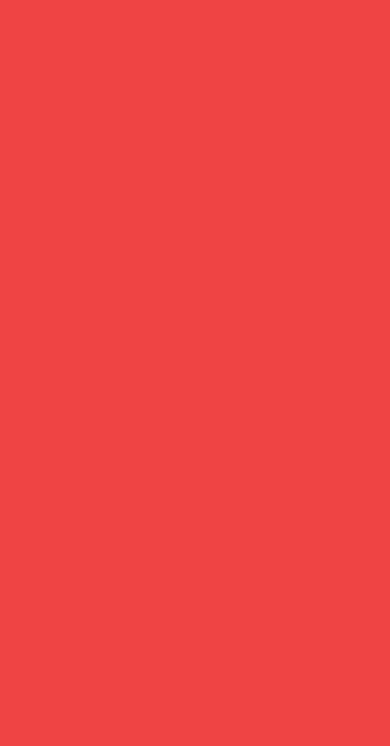
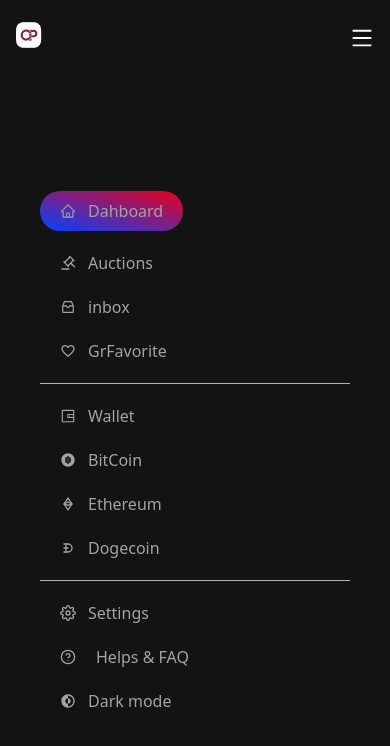
Before and after one commit to aimdexter/nft_landing, a Next.js app: page / in a window 390 px wide. Shown: the top 746 px of the page. Built offline with nearby package versions, Linux system fonts and the light colour scheme.

Commit message:
feat: mobile moenu added

```diff
--- /dev/null
+++ b/components/NavbarMobile.jsx
@@ -0,0 +1,121 @@
+import Image from 'next/image';
+import { useState } from 'react';
+import { IconContext } from 'react-icons';
+import {
+  AiOutlineClose,
+  AiOutlineHome,
+  AiOutlineInbox,
+  AiOutlineMenu,
+  AiOutlineWallet,
+} from 'react-icons/ai';
+import { CgDarkMode } from 'react-icons/cg';
+import { FiHelpCircle, FiSettings } from 'react-icons/fi';
+import { MdFavoriteBorder } from 'react-icons/md';
+import { RiAuctionLine, RiBitCoinFill } from 'react-icons/ri';
+import { TbCurrencyDogecoin, TbCurrencyEthereum } from 'react-icons/tb';
+
+const NavbarMobile = () => {
+  const [showNav, setShowNav] = useState(false);
+
+  return (
+    <>
+      <nav className="sticky top-0 z-50 lg:hidden flex items-center justify-between py-5 px-4 transition duration-500">
+        <div className="w-1/12 z-50">
+          <Image src="/images/logo.png" alt="Nft logo" width="53px" height="53px" />
+        </div>
+        <div
+          onClick={() => setShowNav(!showNav)}
+          className={`${showNav ? 'left-0 z-10' : 'transition-left -left-full'}
+        fixed top-0 left-0 flex h-[-webkit-fill-available] flex-col items-center justify-center gap-5 mt-20 bg-bg1 w-full text-menu
+        duration-500 px-10`}
+        >
+          <div className="border-b-[1px] w-full items-start flex flex-col gap-5 h-fit border-line pb-5">
+            <div className="flex px-5 py-2 rounded-full items-center gap-3 bg-gradient-to-bl from-[#EB001B] to-[#0042FF]">
+              <AiOutlineHome />
+              <div href="/#home" className="">
+                Dahboard
+              </div>
+            </div>
+            <div className="flex w-40 px-5 items-center gap-3">
+              <RiAuctionLine />
+              <div href="/#home" className="">
+                Auctions
+              </div>
+            </div>
+            <div className="flex w-40 px-5 items-center gap-3">
+              <AiOutlineInbox />
+              <div href="/#home" className="">
+                inbox
+              </div>
+            </div>
+            <div className="flex w-40 px-5 items-center gap-3">
+              <MdFavoriteBorder />
+              <div href="/#home" className="">
+                GrFavorite
+              </div>
+            </div>
+          </div>
+          <div className="border-b-[1px] w-full items-start h-fit flex flex-col gap-5 border-line pb-5">
+            <div className="flex w-40 px-5 items-center gap-3">
+              <AiOutlineWallet />
+              <div href="/#home" className="">
+                Wallet
+              </div>
+            </div>
+            <div className="flex w-40 px-5 items-center gap-3">
+              <RiBitCoinFill />
+              <div href="/#home" className="">
+                BitCoin
+              </div>
+            </div>
+            <div className="flex w-40 px-5 items-center gap-3">
+              <TbCurrencyEthereum />
+              <div href="/#home" className="">
+                Ethereum
+              </div>
+            </div>
+            <div className="flex w-40 px-5 items-center gap-3">
+              <TbCurrencyDogecoin />
+              <div href="/#home" className="">
+                Dogecoin
+              </div>
+            </div>
+          </div>
+          <div className=" w-full items-start h-fit flex flex-col gap-5 pb-5">
+            <div className="flex w-40 px-5 items-center gap-3">
+              <FiSettings />
+              <div href="/#home" className="">
+                Settings
+              </div>
+            </div>
+            <div className="flex pl-5 items-center gap-5">
+              <FiHelpCircle />
+              <div href="/#home" className="">
+                Helps & FAQ
+              </div>
+            </div>
+            <div className="flex px-5 items-center gap-3">
+              <CgDarkMode />
+              <div href="/#home" className="">
+                Dark mode
+              </div>
+            </div>
+          </div>
+        </div>
+        <button className="z-10">
+          {showNav ? (
+            <IconContext.Provider value={{ className: 'text-2xl text-white' }}>
+              <AiOutlineClose onClick={() => setShowNav(!showNav)} />
+            </IconContext.Provider>
+          ) : (
+            <IconContext.Provider value={{ className: 'text-2xl text-white' }}>
+              <AiOutlineMenu onClick={() => setShowNav(!showNav)} />
+            </IconContext.Provider>
+          )}
+        </button>
+      </nav>
+    </>
+  );
+};
+
+export default NavbarMobile;
--- a/package.json
+++ b/package.json
@@ -16,6 +16,7 @@
     "prettier": "^2.7.1",
     "react": "18.2.0",
     "react-dom": "18.2.0",
+    "react-icons": "^4.4.0",
     "util": "^0.12.4"
   },
   "devDependencies": {
--- a/pages/index.js
+++ b/pages/index.js
@@ -1,17 +1,17 @@
 import Head from 'next/head';
+import NavbarMobile from '../components/NavbarMobile';
 
 export default function Home() {
   return (
-    <div className="">
+    <div className="bg-bg1 h-screen w-screen">
       <Head>
         <title>NFT Landing page</title>
         <meta name="description" content="NFT Landing page" />
         <link rel="icon" href="/favicon.ico" />
       </Head>
-
-      <main className="bg-red-500 w-screen h-screen">
+      <main className="h-screen">
+      <NavbarMobile />
       </main>
-
       <footer className="">
       </footer>
     </div>
--- a/tailwind.config.js
+++ b/tailwind.config.js
@@ -14,6 +14,9 @@ module.exports = {
         'gray1': '#BFBFBF',
         'red1': '#FF0000',
         'green1': '#34D178',
+        'bg1' : '#131313',
+        'line' : '#B3B3B3',
+        'menu' : '#A2A3A4',
       },
     },
   },
```
Also changed, not shown: public/images/logo.png (added), 1 other file (tests, documents, lock files or other folders).
